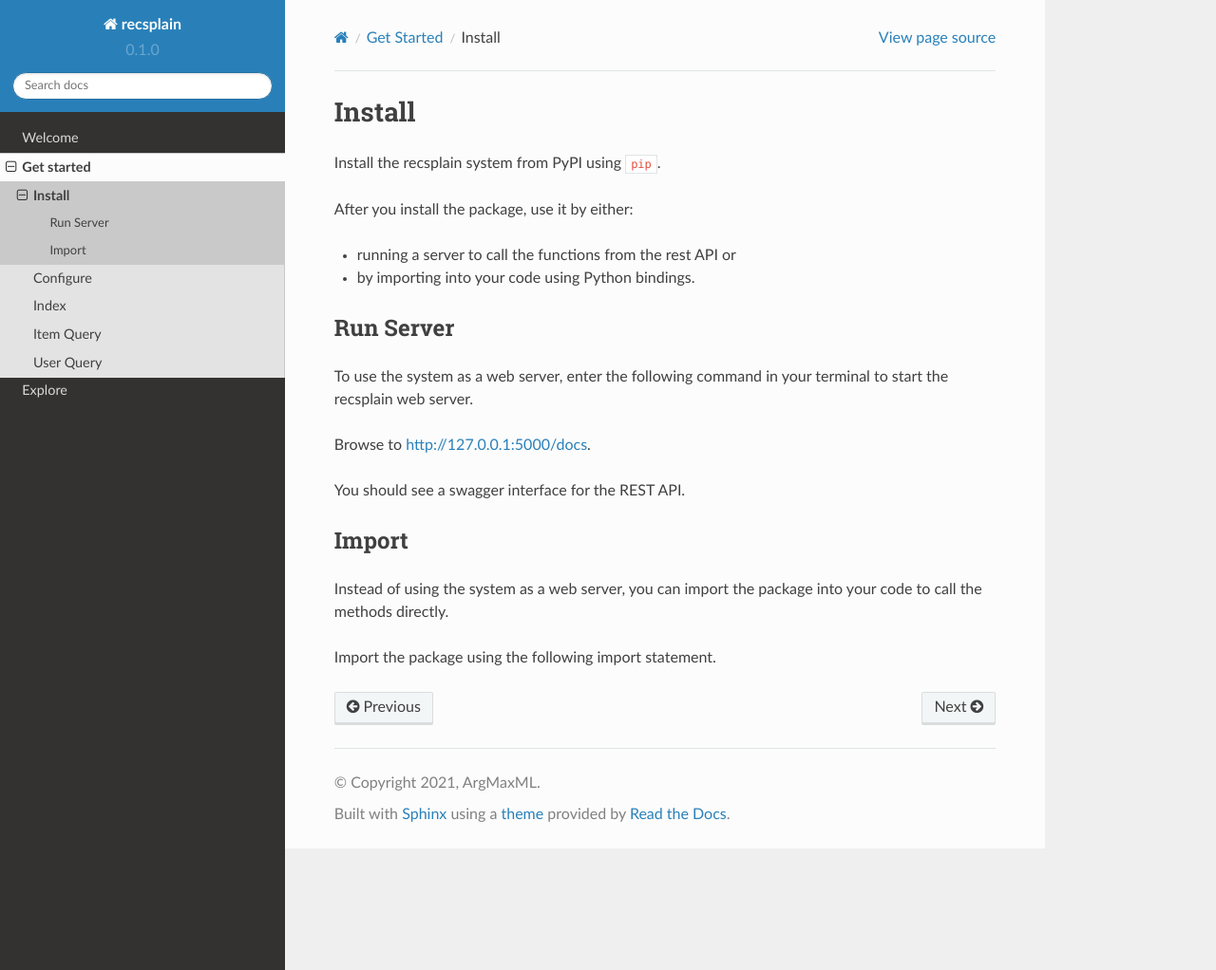
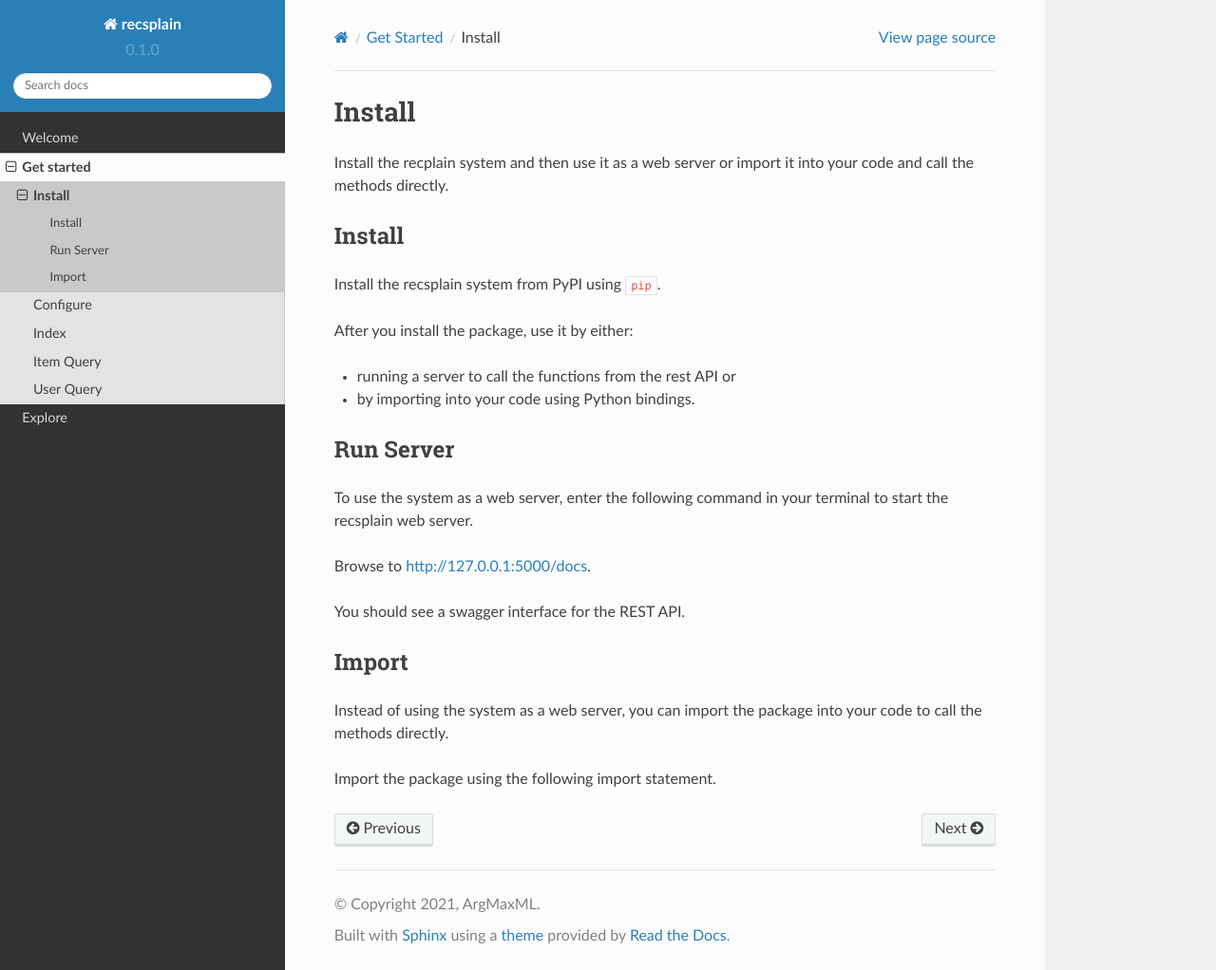
Before and after one commit to argmaxml/recsplain, a Sphinx documentation site: the page built from docs/source/installation.rst, in a window 1280 px wide and 1022 px high. Shown: the whole window at 95% size. Built offline with Sphinx 7.4.7 and the Read the Docs theme 2.0.0, drawn with Linux system fonts in a browser that asks for light colours.

Commit message:
minor fix

```diff
--- a/docs/source/installation.rst
+++ b/docs/source/installation.rst
@@ -1,5 +1,10 @@
 Install
 ================
+
+Install the recplain system and then use it as a web server or import it into your code and call the methods directly.
+
+Install
+----------------
 
 Install the recsplain system from PyPI using ``pip``.
 
```
